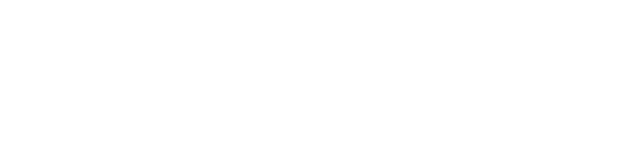
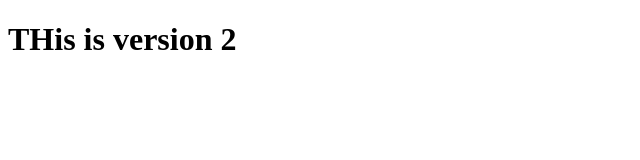
Before and after one commit to BhushanDevopss/gitpractice-, a plain HTML site: page index.html in a window 1280 px wide. Shown: the whole page, without its empty margins (0-640 px from the left). Drawn offline with Linux system fonts and the light colour scheme.

Commit message:
version 2

```diff
--- a/index.html
+++ b/index.html
@@ -6,6 +6,6 @@
     <title>Document</title>
 </head>
 <body>
-
+    <h1>THis is version 2<h1>
 </body>
 </html>
```
